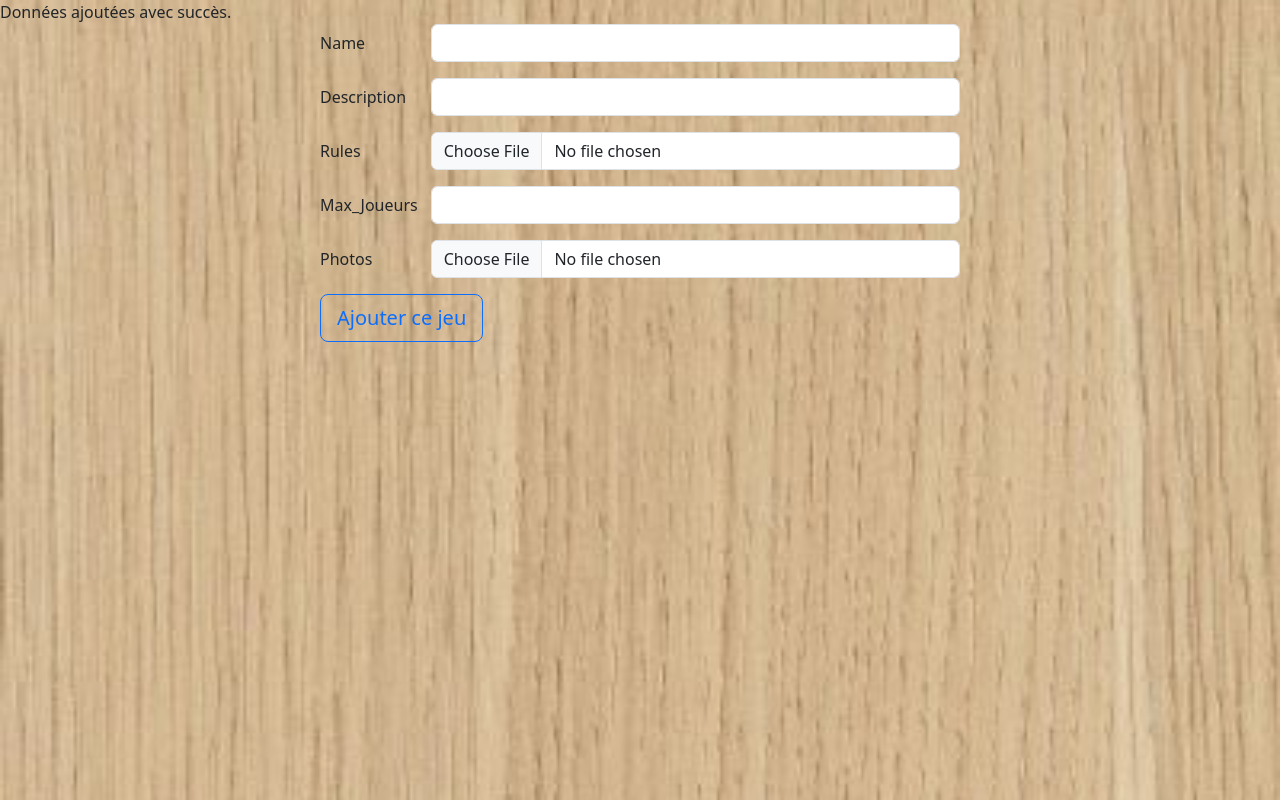
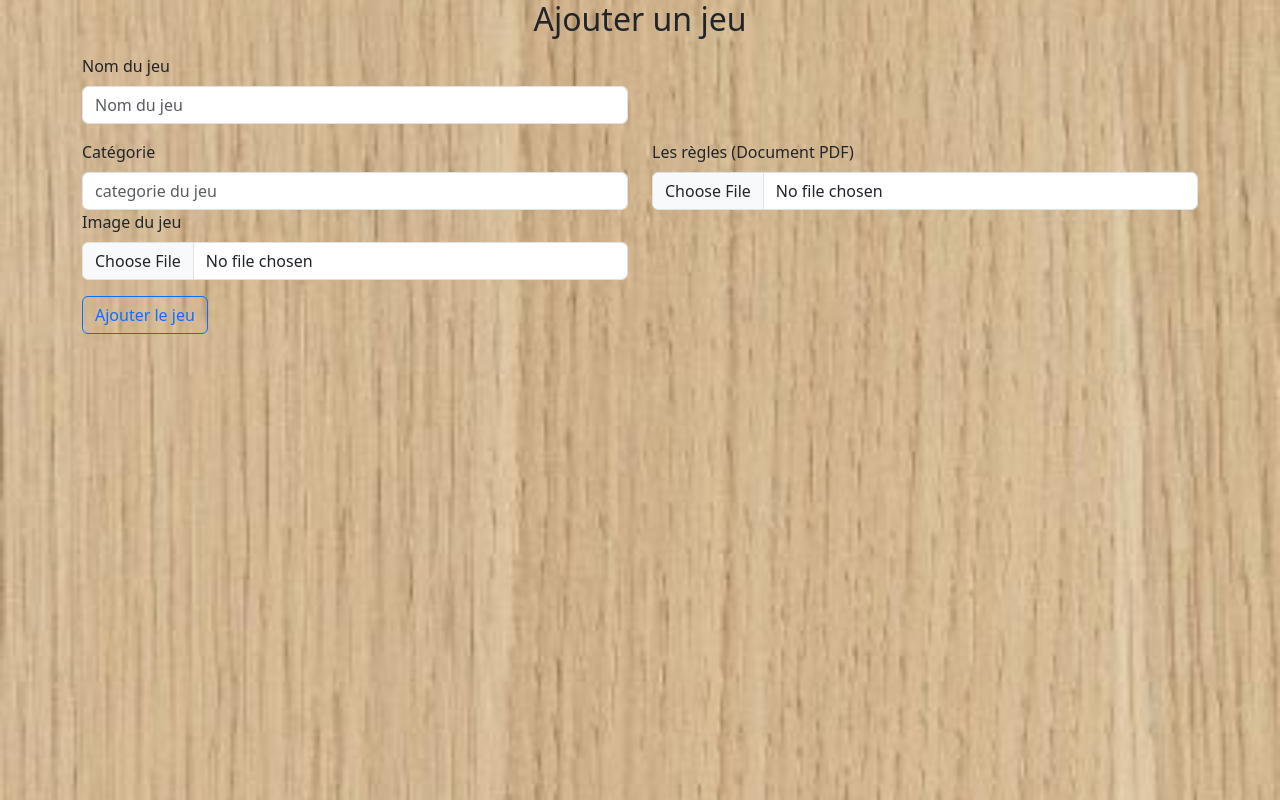
Before and after one commit to ccelsin/projetweb, a PHP site: page /Add_Jeu.php in a window 1280 px wide. Run offline with PHP 8.4, Linux system fonts and the light colour scheme; data that the repository does not hold is empty; a stand-in replaces the project's code that opens the database connection.

Commit message:
Ajout de jeux et d'administrateur

```diff
--- a/Add_Jeu.php
+++ b/Add_Jeu.php
@@ -1,64 +1,46 @@
 <?php
-include 'database.php';
-
-// Supposons que vous ayez reçu ces données via un formulaire POST
-$name = $_POST['name'];
-$description = $_POST['description'];
-$rules = $_POST['rules'];
-$max_Joueurs = $_POST['Max_Joueurs'];
-$photos = $_POST['photos'];
-// Préparez la requête SQL pour insérer des données dans la table "utilisateurs"
-$requete = "INSERT INTO jeux (name, description, rules, Max_Joueurs, photos) VALUES ('$name', '$description', '$rules', '$max_Joueurs', '$photos')";
-
-// Exécutez la requête
-if ($connexion->query($requete) === TRUE) {
-
-    echo "Données ajoutées avec succès.";
-} else {
-    echo "Erreur lors de l'ajout des données : " . $connexion->error;
-}
-
-// Fermez la connexion à la base de données
-$connexion->close();
-
-$title_page = " page d'ajout de Jeux";
-    include("header.inc.php");
+$title_page = " Espace Administrateur";
+    $titre = "Ajouter jeux";
+    include 'header.inc.php';
 ?>
-
-<div class="d-grid gap-2 col-6 mx-auto">
-    <form action="tt_Add_Jeu.php" method="POST" >
-      <div>
-        <div class="mb-3 row">
-          <label for="name" class="col-sm-2 col-form-label">Name</label>
-          <div class="col-sm-10">
-             <input type="name" name="name" class="form-control" Name="name" required>
+<html>
+            <head>
+                <meta charset="UTF-8">
+                <meta http-equiv="X-UA-Compatible" content="IE-edge">
+                <meta name="viewport" content="width=device-width, initial-scale=1.0">
+                <link rel="stylesheet" href="style.css">
+                <link rel="stylesheet" href="fond.css">
+            </head>
+            <body>
+                    <h2  class="text-center">Ajouter un jeu</h2>
+                    <form method="POST" action="tt_Add_Jeu.php" enctype="multipart/form-data">
+                        <div class="container">
+                            <div class="row my-3">
+                                <div class="col-md-6">
+                                    <label for="nom" class="form-label" >Nom du jeu</label>
+                                    <input type="text" class="form-control " id="nom" name="nom" placeholder="Nom du jeu" required>
                                 </div>
                             </div>
-        <div class="mb-3 row">
-          <label for="description" class="col-sm-2 col-form-label">Description</label>
-          <div class="col-sm-10">
-            <input type="description" name="description" class="form-control" Description="description" required>
+                            <div class="row">
+                                <div class="col-md-6">
+                                    <label for="categorie" class="form-label" >Catégorie</label>
+                                    <input type="text" class="form-control " id="Categorie" name="categorie" placeholder="categorie du jeu" required>
+                                </div>
+                                <div class="col-md-6">
+                                    <label for="formFilePDF" class="form-label"> Les règles (Document PDF)</label>
+                                    <input type="file" class="form-control" id="pdfDocument" name="pdfDocument" accept=".pdf" required>
                                 </div>
                             </div>
-        <div class="mb-3 row">
-          <label for="rules" class="col-sm-2 col-form-label">Rules</label>
-          <div class="col-sm-10">
-            <input type="file"  class="form-control" accept=".pdf" required>
+                            <div class="row">
+                                <div class="col-md-6">
+                                    <label for="formFileMultiple" class="form-label" >Image du jeu</label>
+                                    <input type="file" class="form-control" id="imageJeu" name="imageJeu" accept="image/*" required>
                                 </div>
                             </div>
-        <div class="mb-3 row">
-          <label for="max_Joueurs" class="col-sm-2 col-form-label">Max_Joueurs</label>
-          <div class="col-sm-10">
-            <input type="max_Joueurs" class="form-control" Max_Joueurs="max_Joueurs" required>
+                            <div class="row my-3">
+                                <div class="d-grid gap-2 d-md-block"><button class="btn btn-outline-primary" type="submit" >Ajouter le jeu</button></div>
                             </div>
                         </div>
-        <div class="mb-3 row">
-          <label for="photos" class="col-sm-2 col-form-label">Photos</label>
-          <div class="col-sm-10">
-            <input type="file" class="form-control" accept=".png" required>
-          </div>
-        </div>
-      </div>
-      <button type="Suivant" class="btn btn-outline-primary btn-lg">Ajouter ce jeu</button>
                     </form>
-  </div>
+            </body>
+</html>
```
Also changed, not shown: Add_Admin.php (+16 -26 lines), tt_Add_Jeu.php (+31 -109 lines), images/MicrosoftTeams-image (4).png (added), 1 other file. Lines whose indentation alone changed are shown as unchanged.
